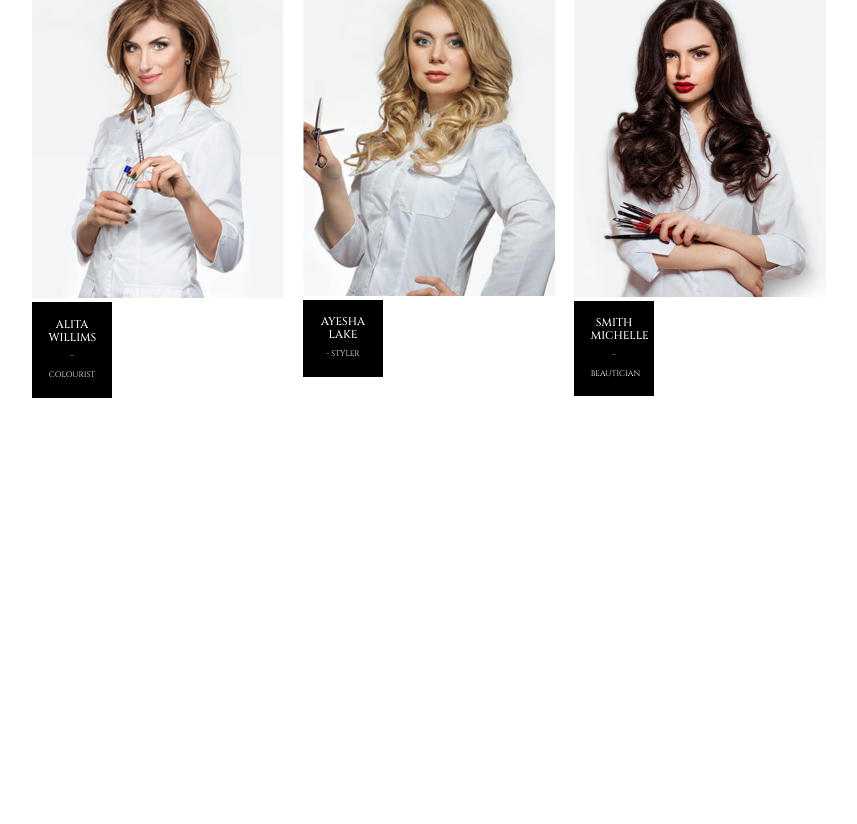
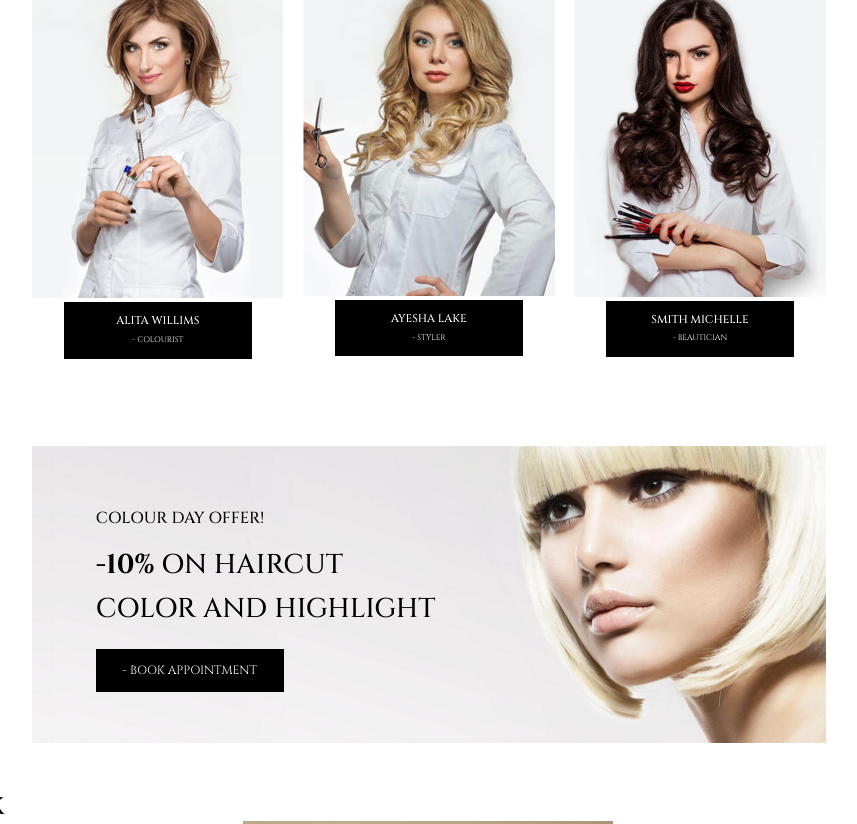
Before and after one commit to DeborahImaji/100devs-class08-homework, a plain HTML site: page hair-salon/index.html in a window 1280 px wide. Shown: the part 1850-2674 px from the top of the page, without its empty margins (211-1068 px from the left). Before the commit the page ends 2248 px from the top, so only its background shows below. Drawn offline with Linux system fonts and the light colour scheme; a web font is replaced by a local one.

Commit message:
Built Hair Salon services bottom section

```diff
--- a/hair-salon/css/style.css
+++ b/hair-salon/css/style.css
@@ -300,18 +300,22 @@ nav li {
     padding: 4% 19%;
 }
 
-.stylists div {
+.stylists {
+    margin-bottom: 60%;
+}
+
+.stylist {
     float: left;
     text-align: center;
     width: 31.66%;
 }
 
-.stylists div:nth-child(1),
-.stylists div:nth-child(2) {
+.stylist:nth-child(1),
+.stylist:nth-child(2) {
     margin-right: 2.5%;
 }
 
-.stylists img {
+.stylist img {
     width: 100%;
 }
 
@@ -319,18 +323,46 @@ nav li {
     background: #000000;
     color: #FFFFFF;
     margin: 0 auto;
-    padding: 6.5%;
-    width: 70%;
+    padding: 5%;
+    width: 75%;
 }
 
-.stylists h4 {
+.stylist h4 {
     font-size: 0.7rem;
     font-weight: 500;
 }
 
-.stylists span {
+.stylist span {
     font-size: 0.5rem;
     font-weight: 400;
+}
+
+.services-offer {
+    background-image: url('../assets/images/services-offer.jpg');
+    background-size: cover;
+    background-repeat: no-repeat;
+    background-position: center;
+    padding: 8%;
+}
+
+.services-offer h4 {
+    font-size: 1rem;
+    font-weight: 500;
+    margin-bottom: 2.25%;
+}
+
+.services-offer h3 {
+    font-size: 1.7rem;
+    font-weight: 500;
+    line-height: 2.75rem;
+    margin-bottom: 4.5%;
+}
+
+.services-offer a {
+    background: #000000;
+    color: #FFFFFF;
+    font-size: 0.75rem;
+    padding: 2% 4%;
 }
 
 footer {}
--- a/hair-salon/index.html
+++ b/hair-salon/index.html
@@ -143,21 +143,21 @@
         <!-- SERVICES -->
         <section id="services" class="services">
             <div class="stylists">
-                <div>
+                <div class="stylist">
                     <img src="assets/images/stylist1.jpg" alt="Headshot of Alita Willims">
                     <div class="stylist-info">
                         <h4>ALITA WILLIMS</h4>
                         <span>- COLOURIST</span>
                     </div>
                 </div>
-                <div>
+                <div class="stylist">
                     <img src="assets/images/stylist2.jpg" alt="Headshot of Ayesha Lake">
                     <div class="stylist-info">
                         <h4>AYESHA LAKE</h4>
                         <span>- STYLER</span>
                     </div>
                 </div>
-                <div>
+                <div class="stylist">
                     <img src="assets/images/stylist3.jpg" alt="Headshot of Smith Michelle">
                     <div class="stylist-info">
                         <h4>SMITH MICHELLE</h4>
@@ -165,8 +165,32 @@
                     </div>
                 </div>
             </div>
+
+            <div class="services-offer">
+                <h4>COLOUR DAY OFFER!</h4>
+                <h3><strong>-10%</strong> ON HAIRCUT<br>COLOR AND HIGHLIGHT</h3>
+                <a href="#contact">- BOOK APPOINTMENT</a>
+            </div>
         </section>
         <!-- SERVICES -->
+
+
+        <!-- LOOKBOOK -->
+        <section id="lookbook" class="lookbook">
+            <h2>OUR LOOKBOOK</h2>
+            <div class="lookbook-underline"></div>
+            <div class="lookbook-gallery">
+                <div class="gallery-left">
+                    <img src="assets/images/gallery/look1.png" alt="Lady with purple and blue hair">
+                    <img src="assets/images/gallery/look2.jpg" alt="Blonde lady with large rings">
+                </div>
+                <div class="gallery-middle">
+                    <img src="assets/images/gallery/look3.jpg" alt="Lady with red wavy hair">
+                </div>
+                <div class="gallery-right"></div>
+            </div>
+        </section>
+        <!-- LOOKBOOK -->
     </main>
 
     <script type="text/javascript" src="js/main.js"></script>
```
Also changed, not shown: hair-salon/assets/images/gallery/look1.png (added), hair-salon/assets/images/gallery/look2.jpg (added), hair-salon/assets/images/gallery/look3.jpg (added), hair-salon/assets/images/gallery/look4.png (added), hair-salon/assets/images/services-offer.jpg (added).
